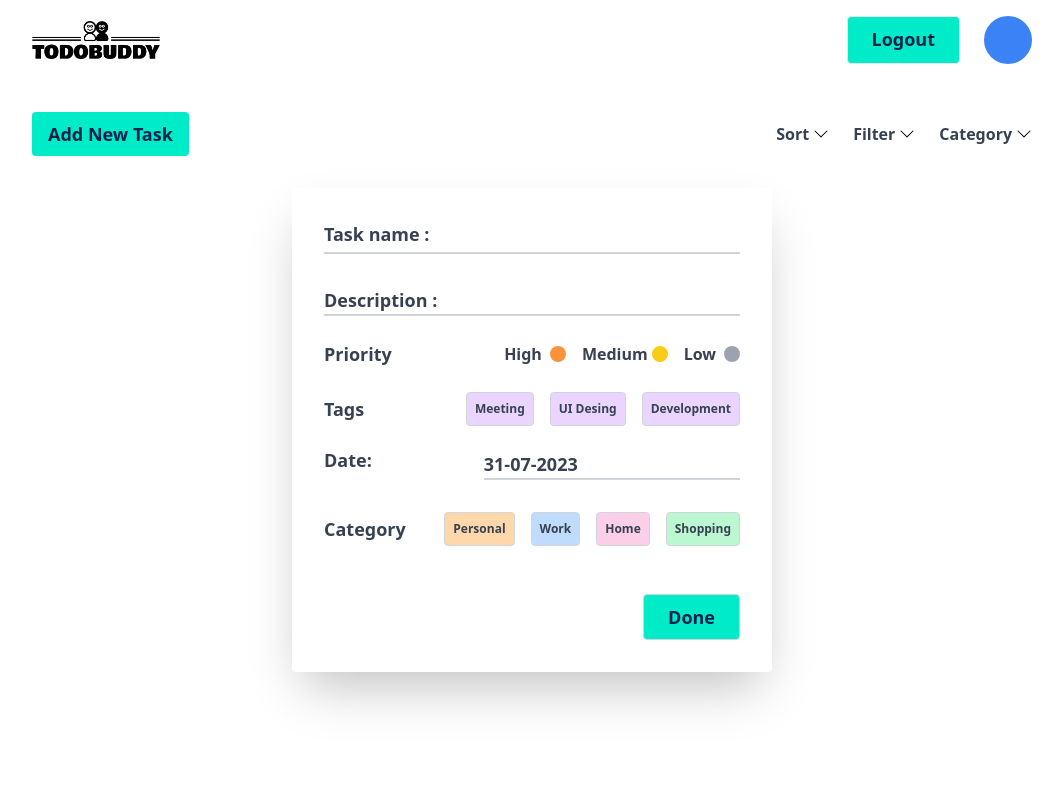
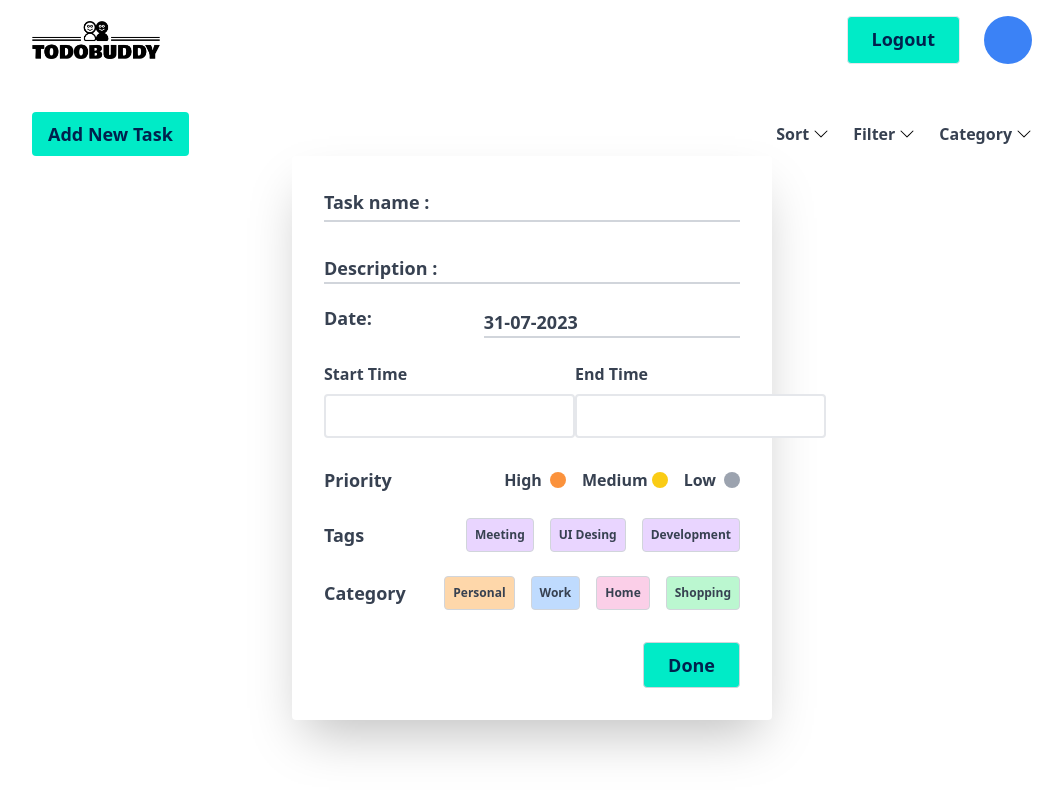
Before and after one commit to sachinDev07/TodoBuddy-React, a React (Vite) app: page / in a window 1280 px wide. Both pictures are taken after a click on the button "Add New Task". Shown: the top 794 px of the page, without its empty margins (108-1171 px from the left). Built offline with nearby package versions, Linux system fonts and the light colour scheme.

Commit message:
implemented formatDate, formatTime functionality and done some changes also in the component

```diff
--- a/src/components/TaskCard.jsx
+++ b/src/components/TaskCard.jsx
@@ -1,11 +1,16 @@
 import React, { useState } from "react";
-import DatePicker from "react-datepicker";
-import "react-datepicker/dist/react-datepicker.css";
 
-const TaskCard = () => {
+import DatePickerComponent from "./DatePicker";
+import TimePicker from "./TimePicker";
+
+const TaskCard = ({ onSubmitTask }) => {
   const [selectedDate, setSelectedDate] = useState(new Date());
   const [priority, setPriority] = useState("");
   const [category, setCategory] = useState("");
+
+  const [startTime, setStartTime] = useState(null);
+  const [endTime, setEndTime] = useState(null);
+
   const [inputFocused, setInputFocused] = useState(false);
   const [taskData, setTaskData] = useState({
     name: "",
@@ -13,8 +18,6 @@ const TaskCard = () => {
   });
 
   const { name, description } = taskData;
-
-  console.log(category);
 
   const onChange = (e) => {
     setTaskData((prevState) => ({
@@ -36,19 +39,62 @@ const TaskCard = () => {
   };
 
   const handlePriority = (selectedPriority) => {
-    setPriority(priority);
+    setPriority(selectedPriority);
   };
 
   const handleCategory = (selectedCategory) => {
     setCategory(selectedCategory);
   };
 
-  const onSubmit = () => {};
+  const handleStartTimeChange = (date) => {
+    setStartTime(date);
+  };
+
+  const handleEndTimeChange = (date) => {
+    setEndTime(date);
+  };
 
   const isInputFocused = (inputId) => inputId === inputFocused;
 
+  const formatDate = (date) => {
+    const today = new Date();
+    const selected = new Date(date);
+
+    if (selected.toDateString() === today.toDateString()) {
+      return "Today";
+    } else {
+      return selected.toLocaleDateString("en-US", {
+        year: "numeric",
+        month: "long",
+        day: "numeric",
+      });
+    }
+  };
+
+  const formatTime = (date) => {
+    return date.toLocaleTimeString([], { hour: "2-digit", minute: "2-digit" });
+  };
+
+  const onSubmit = () => {
+    const taskDetails = {
+      name,
+      description,
+      priority,
+      category,
+      date: formatDate(selectedDate),
+      startTime: formatTime(startTime),
+      endTime: formatTime(endTime),
+    };
+    onSubmitTask(taskDetails);
+
+    setTaskData({ name: "", description: "" });
+    setPriority("");
+    setCategory("");
+    setSelectedDate(new Date());
+  };
+
   return (
-    <section className="relative  max-w-[480px] min-w-[480px] shadow-2xl mt-8 rounded">
+    <section className="relative max-w-[480px] min-w-[480px] shadow-2xl rounded">
       <div className="p-8">
         <div className="">
           <label
@@ -91,7 +137,26 @@ const TaskCard = () => {
             focus:border-gray-700"
           />
         </div>
-        <div className="mt-6 flex justify-between items-center">
+        <div className="mt-5 flex  space-x-28">
+          <label className="block text-gray-700 font-bold text-lg">Date:</label>
+          <DatePickerComponent
+            selectedDate={selectedDate}
+            handleDateChange={handleDateChange}
+          />
+        </div>
+        <div className="flex justify-between">
+          <TimePicker
+            label="Start Time"
+            selectedTime={startTime}
+            onTimeChange={handleStartTimeChange}
+          />
+          <TimePicker
+            label="End Time"
+            selectedTime={endTime}
+            onTimeChange={handleEndTimeChange}
+          />
+        </div>
+        <div className="mt-3 flex justify-between items-center">
           <label className="text-gray-700 font-bold text-lg">Priority</label>
           <div className="flex items-center space-x-4">
             <p
@@ -100,7 +165,7 @@ const TaskCard = () => {
               className="flex items-center gap-2 text-xm font-semibold text-gray-700 cursor-pointer"
             >
               High
-              <div className="w-4 h-4 rounded-full bg-orange-400 hover:bg-orange-500 active:bg-orange-600"></div>
+              <span className="w-4 h-4 rounded-full bg-orange-400 hover:bg-orange-500 active:bg-orange-600"></span>
             </p>
             <p
               id="Medium"
@@ -108,7 +173,7 @@ const TaskCard = () => {
               className="flex items-center gap-1 text-xm font-semibold text-gray-700 cursor-pointer"
             >
               Medium
-              <div className="w-4 h-4 rounded-full bg-yellow-400 hover:bg-yellow-500 active:bg-yellow-600"></div>
+              <span className="w-4 h-4 rounded-full bg-yellow-400 hover:bg-yellow-500 active:bg-yellow-600"></span>
             </p>
             <p
               id="Low"
@@ -116,7 +181,7 @@ const TaskCard = () => {
               className="flex items-center gap-2 text-xm font-semibold text-gray-700 cursor-pointer"
             >
               Low
-              <div className="w-4 h-4 rounded-full bg-gray-400 hover:bg-gray-500 active:bg-gray-600"></div>
+              <span className="w-4 h-4 rounded-full bg-gray-400 hover:bg-gray-500 active:bg-gray-600"></span>
             </p>
           </div>
         </div>
@@ -134,16 +199,7 @@ const TaskCard = () => {
             </span>
           </div>
         </div>
-        <div className="mt-5 flex  space-x-28">
-          <label className="block text-gray-700 font-bold text-lg">Date:</label>
-          <DatePicker
-            selected={selectedDate}
-            onChange={handleDateChange}
-            dateFormat="dd-MM-yyyy"
-            className="w-full mt-1 font-bold outline-none text-lg text-gray-700 border-b-2 border-spacing-x-2 border-gray-300 bg-white transition duration-150 ease-in-out focus:border-gray-700 focus:text-gray-700 mb-6"
-          />
-        </div>
-        <div className="mt-2 flex items-center justify-between">
+        <div className="mt-6 flex items-center justify-between">
           <label className="text-lg font-bold text-gray-700">Category</label>
           <div className="flex space-x-4">
             <span
@@ -172,11 +228,12 @@ const TaskCard = () => {
             </span>
           </div>
         </div>
-        <div className="flex justify-end mt-12">
+
+        <div className="flex justify-end mt-8">
           <button
             type="button"
             onClick={onSubmit}
-            className=" right-0 text-lg text-[#00214d] font-bold border border-gray-300 hover:border-gray-700 px-6 py-2 rounded bg-[#00ebc7] hover:bg-cyan-500 transition duration-150 ease-in-out active:bg-cyan-400 active:text-white"
+            className="right-0 text-lg text-[#00214d] font-bold border border-gray-300 hover:border-gray-700 px-6 py-2 rounded bg-[#00ebc7] hover:bg-cyan-500 transition duration-150 ease-in-out active:bg-cyan-400 active:text-white"
           >
             Done
           </button>
```
